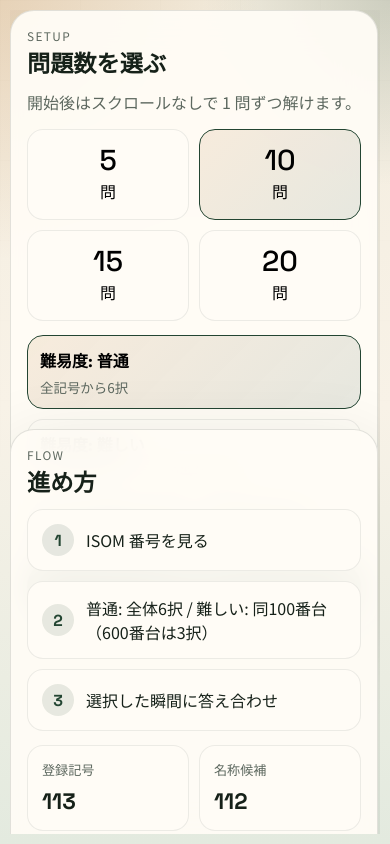
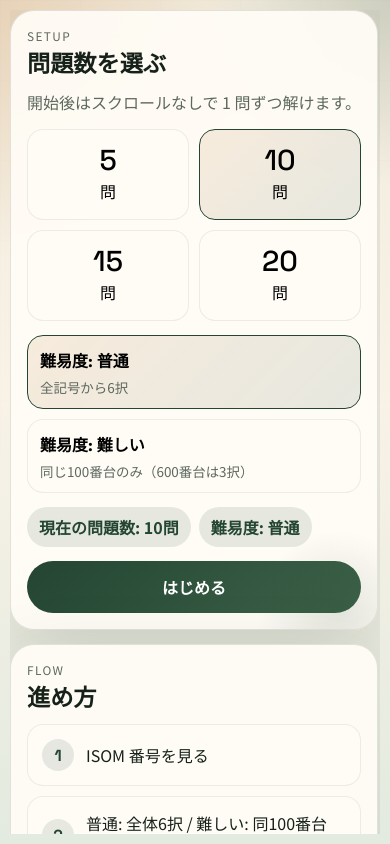
Before and after one commit to nanigasi-san/isom_flash_card, a React (Vite) app: page / in a window 390 px wide. Built offline with nearby package versions, Linux system fonts and the light colour scheme.

Commit message:
スマホ対応2

```diff
--- a/src/styles.css
+++ b/src/styles.css
@@ -235,7 +235,8 @@ button {
 }
 
 .screen-two-column > .surface {
-  min-height: fit-content;
+  height: auto;
+  align-self: start;
 }
 
 .screen-question {
@@ -836,6 +837,12 @@ button {
     grid-template-columns: 1fr;
   }
 
+  .screen-two-column {
+    grid-auto-rows: max-content;
+    align-items: start;
+    padding-bottom: 8px;
+  }
+
   .hero-stats {
     grid-template-columns: repeat(4, minmax(0, 1fr));
   }
```
